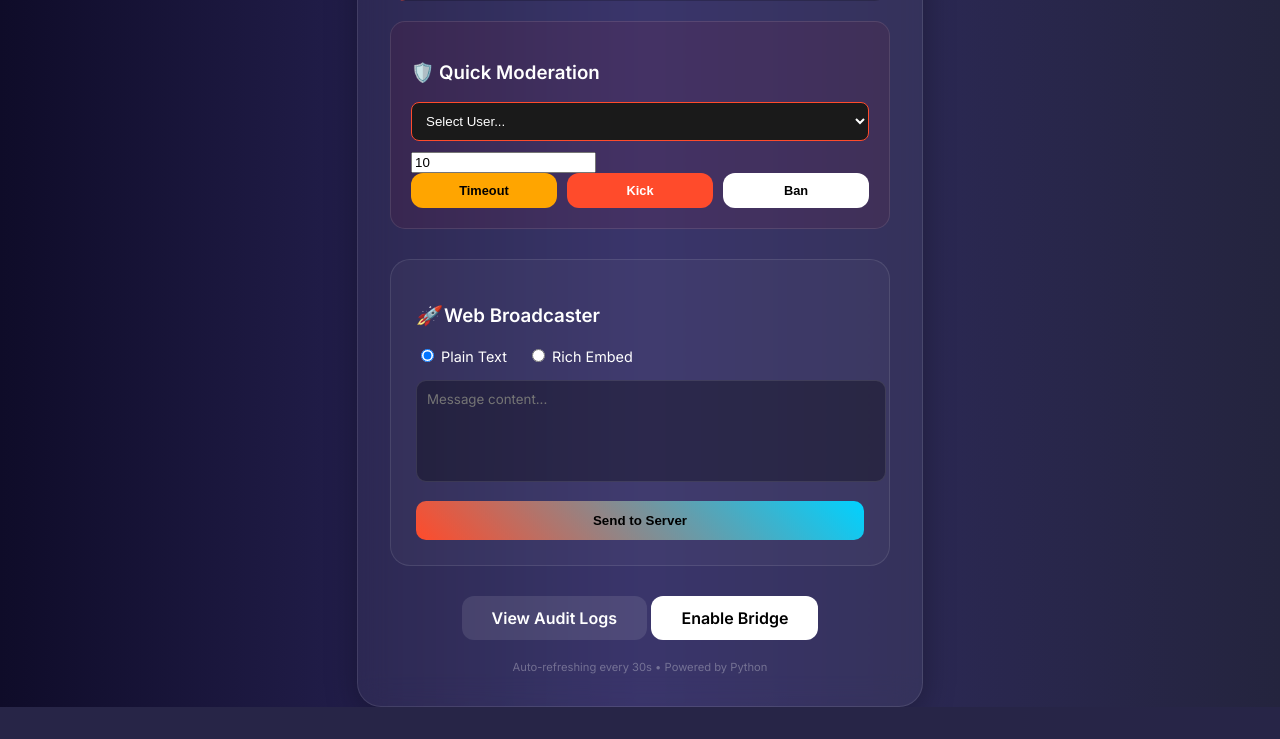
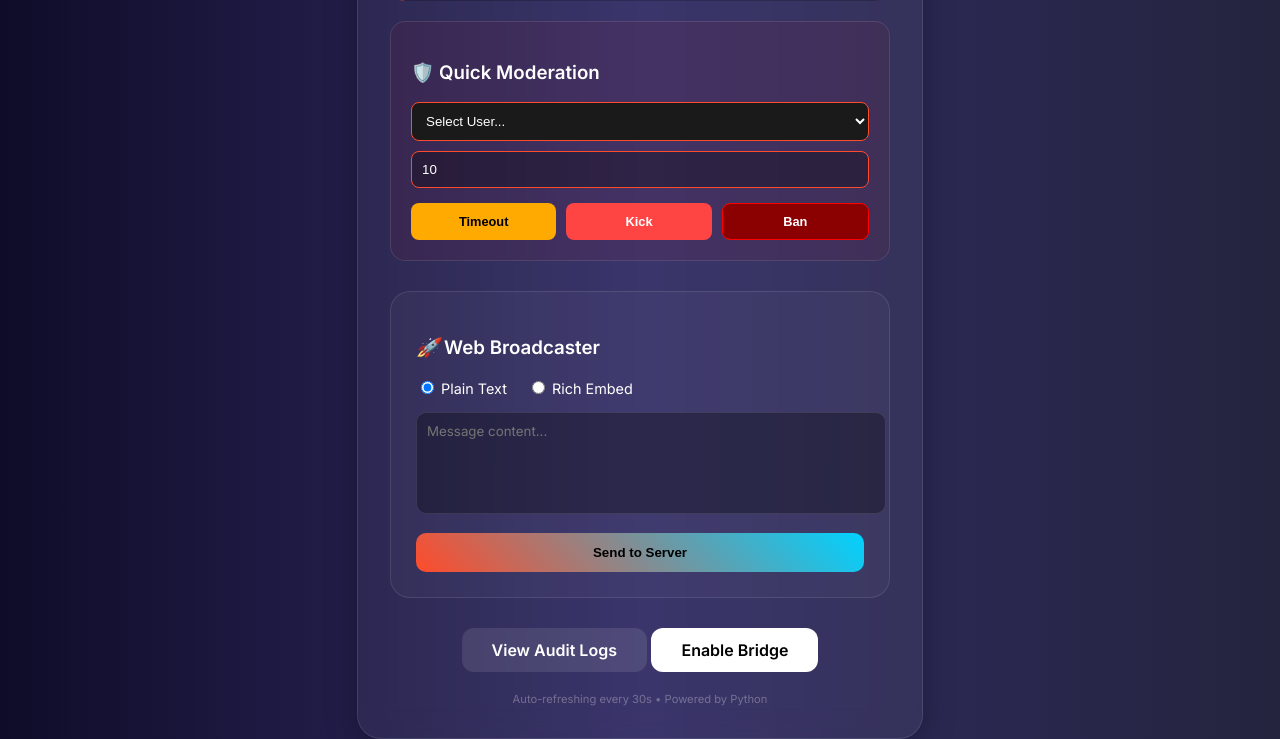
Before and after one commit to Saud-KK/BOT, a Flask app: template templates/index.html in a window 1280 px wide. Shown: the part 257-996 px from the top of the page. Before the commit the page ends 964 px from the top, so only its background shows below. Run offline with Flask 3, Linux system fonts and the light colour scheme; the template is opened without the code that fills it, so the values that code supplies are empty.

Commit message:
Update style.css

```diff
--- a/static/style.css
+++ b/static/style.css
@@ -199,3 +199,37 @@ body.offline { --accent: #ff4b2b; }
     background: #1a1a1a; color: white; border: 1px solid var(--accent);
     padding: 8px; border-radius: 5px; cursor: pointer;
 }
+
+
+.duration-input {
+    width: 100%;
+    padding: 10px;
+    background: rgba(0,0,0,0.3);
+    color: white;
+    border: 1px solid var(--accent);
+    border-radius: 8px;
+    margin-bottom: 15px;
+    box-sizing: border-box;
+}
+
+.mod-buttons {
+    display: flex;
+    gap: 8px;
+}
+
+.mod-buttons button {
+    flex: 1;
+    padding: 12px 5px;
+    font-size: 0.85rem;
+    font-weight: bold;
+    border: none;
+    border-radius: 8px;
+    cursor: pointer;
+    transition: 0.2s;
+}
+
+.mod-buttons button:hover { opacity: 0.8; transform: translateY(-2px); }
+
+.btn.warning { background: #ffaa00; color: #000; }
+.btn.danger { background: #ff4444; color: #fff; }
+.btn.fatal { background: #8b0000; color: #fff; border: 1px solid #ff0000; }
```
